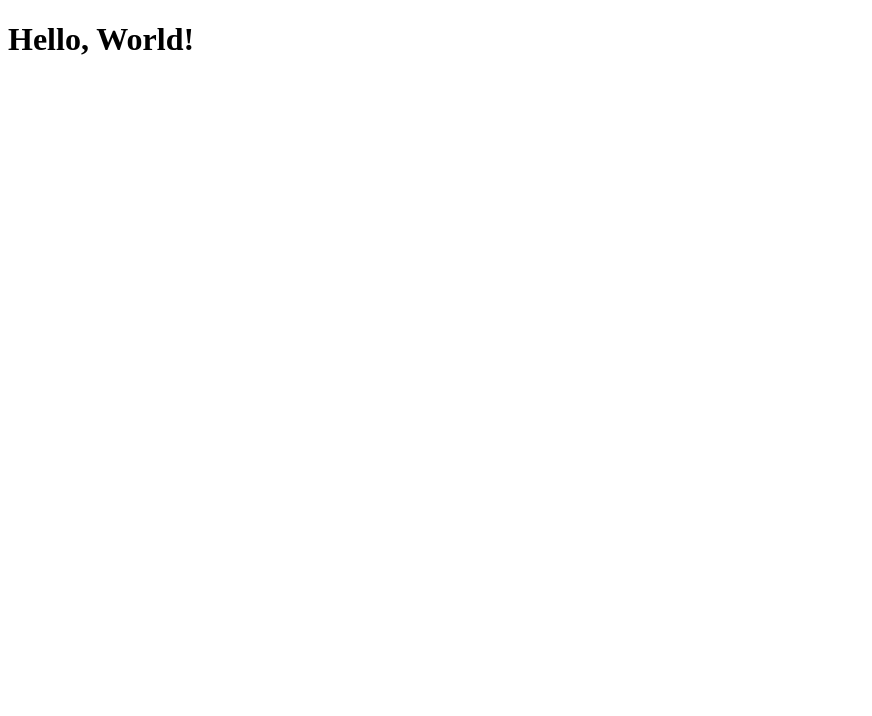
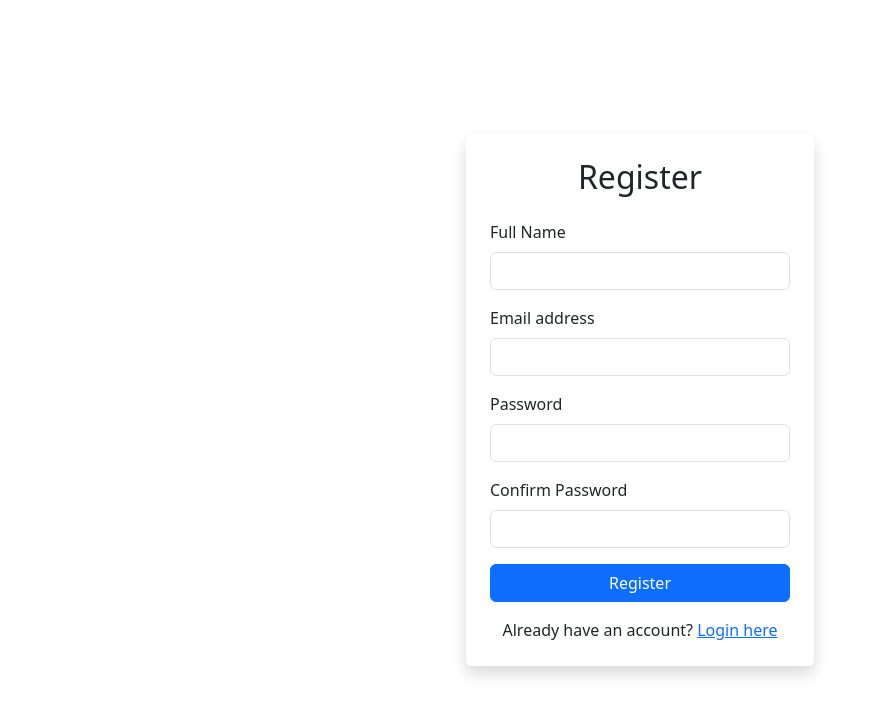
Before and after one commit to OkiljonMuhammad/ob-front, a React (Vite) app: page /register in a window 1280 px wide. Shown: the top 716 px of the page, without its empty margins (0-872 px from the left). Built offline with nearby package versions, Linux system fonts and the light colour scheme.

Commit message:
Create login and register components

```diff
--- a/package.json
+++ b/package.json
@@ -12,8 +12,12 @@
     "format": "prettier --write ."
   },
   "dependencies": {
+    "axios": "^1.7.9",
+    "bootstrap": "^5.3.3",
     "react": "^19.0.0",
-    "react-dom": "^19.0.0"
+    "react-bootstrap": "^2.10.9",
+    "react-dom": "^19.0.0",
+    "react-router-dom": "^7.1.5"
   },
   "devDependencies": {
     "@eslint/js": "^9.19.0",
--- a/src/App.jsx
+++ b/src/App.jsx
@@ -1,4 +1,18 @@
+import { BrowserRouter as Router, Routes, Route } from 'react-router-dom';
+import 'bootstrap/dist/css/bootstrap.min.css';
+import Login from './components/Auth/Login';
+import Register from './components/Auth/Register';
+
 function App() {
-  return <h1>Hello, World!</h1>;
+  return (
+    <Router>
+      <Routes>
+        <Route path="/login" element={<Login />} />
+        <Route path="/register" element={<Register />} />
+        <Route path="/" element={<Login />} />
+      </Routes>
+    </Router>
+  );
 }
+
 export default App;
--- /dev/null
+++ b/src/components/Auth/Login.jsx
@@ -0,0 +1,90 @@
+import React, { useState } from 'react';
+import { Form, Button, Container, Row, Col, Alert } from 'react-bootstrap';
+import { Link, useNavigate } from 'react-router-dom';
+
+const Login = () => {
+  const [formData, setFormData] = useState({
+    email: '',
+    password: '',
+  });
+  const [error, setError] = useState('');
+  const [loading, setLoading] = useState(false);
+  const navigate = useNavigate();
+
+  const handleChange = (e) => {
+    setFormData({
+      ...formData,
+      [e.target.name]: e.target.value,
+    });
+  };
+
+  const handleSubmit = async (e) => {
+    e.preventDefault();
+    setError('');
+
+    try {
+      setLoading(true);
+      const response = await axios.post('/api/auth/login', formData);
+      localStorage.setItem('token', response.data.token);
+
+      navigate('/dashboard');
+    } catch (err) {
+      setError(err.response?.data?.message || 'Login failed');
+    } finally {
+      setLoading(false);
+    }
+  };
+
+  return (
+    <Container
+      style={{ minHeight: '100vh' }}
+      className="d-flex align-items-center justify-content-center"
+    >
+      <Row className="w-100 justify-content-center">
+        <Col md={6} lg={4}>
+          <div className="p-4 shadow rounded bg-white">
+            <h2 className="text-center mb-4">Login</h2>
+            {error && <Alert variant="danger">{error}</Alert>}
+
+            <Form onSubmit={handleSubmit}>
+              <Form.Group className="mb-3">
+                <Form.Label>Email address</Form.Label>
+                <Form.Control
+                  type="email"
+                  name="email"
+                  required
+                  onChange={handleChange}
+                />
+              </Form.Group>
+
+              <Form.Group className="mb-3">
+                <Form.Label>Password</Form.Label>
+                <Form.Control
+                  type="password"
+                  name="password"
+                  required
+                  onChange={handleChange}
+                />
+              </Form.Group>
+
+              <Button
+                variant="primary"
+                type="submit"
+                className="w-100"
+                disabled={loading}
+              >
+                {loading ? 'Logging in...' : 'Login'}
+              </Button>
+            </Form>
+
+            <div className="mt-3 text-center">
+              Don't have an account? <Link to="/register">Register here</Link>
+            </div>
+          </div>
+        </Col>
+      </Row>
+    </Container>
+  );
+};
+
+export default Login;
--- /dev/null
+++ b/src/components/Auth/Register.jsx
@@ -0,0 +1,117 @@
+import React, { useState } from 'react';
+import { Form, Button, Container, Row, Col, Alert } from 'react-bootstrap';
+import { Link, useNavigate } from 'react-router-dom';
+
+const Register = () => {
+  const [formData, setFormData] = useState({
+    name: '',
+    email: '',
+    password: '',
+    confirmPassword: '',
+  });
+  const [error, setError] = useState('');
+  const [loading, setLoading] = useState(false);
+  const navigate = useNavigate();
+
+  const handleChange = (e) => {
+    setFormData({
+      ...formData,
+      [e.target.name]: e.target.value,
+    });
+  };
+
+  const handleSubmit = async (e) => {
+    e.preventDefault();
+    setError('');
+
+    if (formData.password !== formData.confirmPassword) {
+      return setError('Passwords do not match');
+    }
+
+    try {
+      setLoading(true);
+      const response = await axios.post('/api/auth/register', formData);
+      console.log(response.data);
+
+      navigate('/login');
+    } catch (err) {
+      setError(err.response?.data?.message || 'Registration failed');
+    } finally {
+      setLoading(false);
+    }
+  };
+
+  return (
+    <Container
+      style={{ minHeight: '100vh' }}
+      className="d-flex align-items-center justify-content-center"
+    >
+      <Row className="w-100 justify-content-center">
+        <Col md={6} lg={4}>
+          <div className="p-4 shadow rounded bg-white">
+            <h2 className="text-center mb-4">Register</h2>
+            {error && <Alert variant="danger">{error}</Alert>}
+
+            <Form onSubmit={handleSubmit}>
+              <Form.Group className="mb-3">
+                <Form.Label>Full Name</Form.Label>
+                <Form.Control
+                  type="text"
+                  name="name"
+                  required
+                  onChange={handleChange}
+                />
+              </Form.Group>
+
+              <Form.Group className="mb-3">
+                <Form.Label>Email address</Form.Label>
+                <Form.Control
+                  type="email"
+                  name="email"
+                  required
+                  onChange={handleChange}
+                />
+              </Form.Group>
+
+              <Form.Group className="mb-3">
+                <Form.Label>Password</Form.Label>
+                <Form.Control
+                  type="password"
+                  name="password"
+                  required
+                  minLength="6"
+                  onChange={handleChange}
+                />
+              </Form.Group>
+
+              <Form.Group className="mb-3">
+                <Form.Label>Confirm Password</Form.Label>
+                <Form.Control
+                  type="password"
+                  name="confirmPassword"
+                  required
+                  onChange={handleChange}
+                />
+              </Form.Group>
+
+              <Button
+                variant="primary"
+                type="submit"
+                className="w-100"
+                disabled={loading}
+              >
+                {loading ? 'Registering...' : 'Register'}
+              </Button>
+            </Form>
+
+            <div className="mt-3 text-center">
+              Already have an account? <Link to="/login">Login here</Link>
+            </div>
+          </div>
+        </Col>
+      </Row>
+    </Container>
+  );
+};
+
+export default Register;
```
Also changed, not shown: 1 other file (tests, documents, lock files or other folders).
